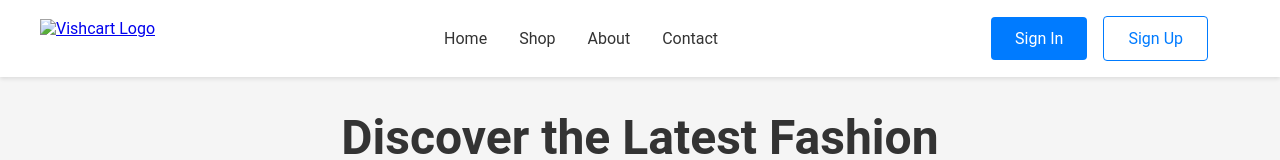
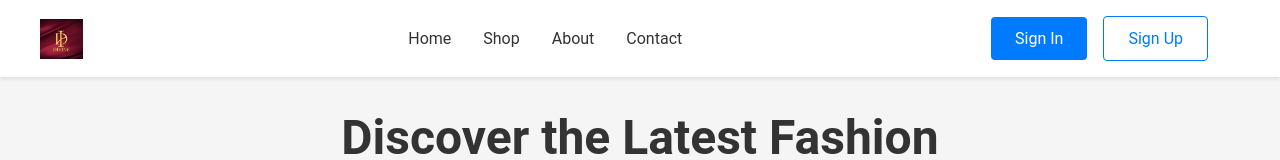
Before and after one commit to zahra-madras/divine1, a plain HTML site: page index.html in a window 1280 px wide. Shown: the top 160 px of the page. Drawn offline with Linux system fonts and the light colour scheme; no server answers; some icons are missing.

Commit message:
Add files via upload

```diff
--- a/index.html
+++ b/index.html
@@ -10,7 +10,7 @@
   <header class="header">
     <nav class="navbar">
       <a href="#" class="navbar-brand">
-        <img src="images/logo.png" alt="Vishcart Logo" class="logo">
+        <img src="IMG-20241125-WA0003.jpg" alt="Divine Logo" class="logo">
       </a>
       <ul class="navbar-nav">
         <li class="nav-item"><a href="#">Home</a></li>
```
Also changed, not shown: IMG-20241125-WA0003.jpg (added).
